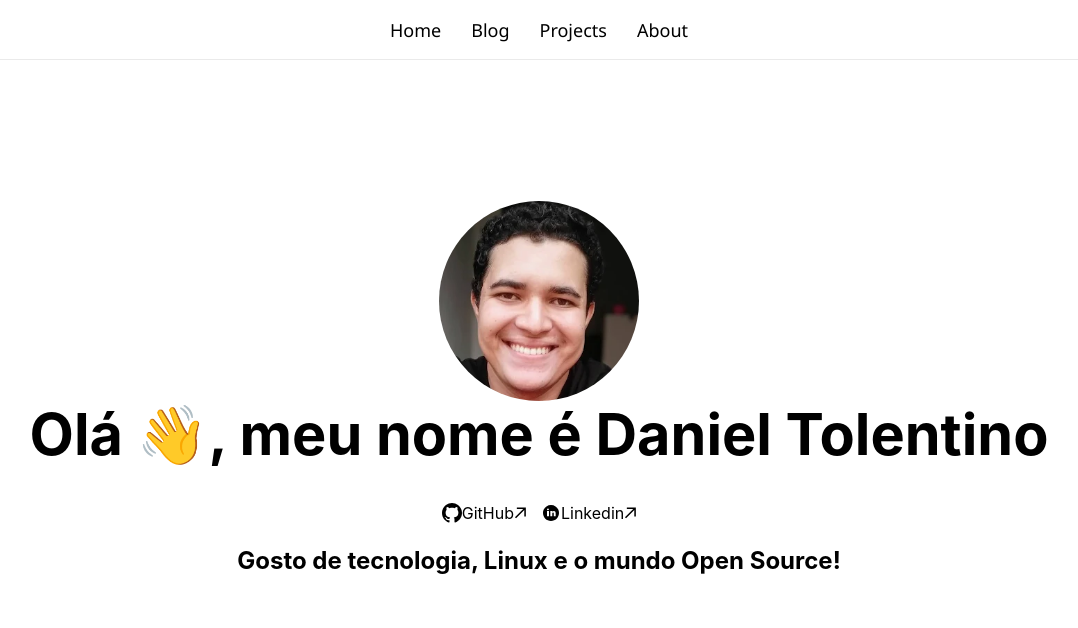
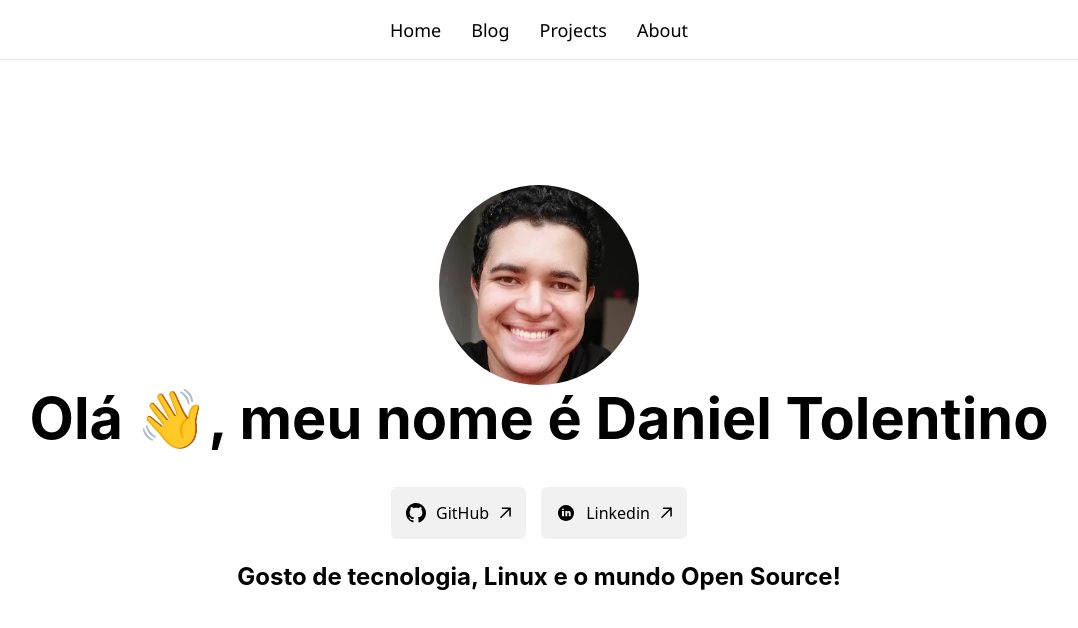
Before and after one commit to DanielTolentino/personal-page, a Next.js app: page / in a window 1280 px wide. Shown: the top 628 px of the page, without its empty margins (101-1179 px from the left). Built offline with nearby package versions, Linux system fonts and the light colour scheme.

Commit message:
Create proper containers for socials

```diff
--- a/styles/Home.module.css
+++ b/styles/Home.module.css
@@ -112,6 +112,7 @@
 .links_row{
   display: flex;
   flex-direction: row;
+  flex-wrap: wrap;
   justify-content: center;
   align-items: center;
   width: 100%;
@@ -121,3 +122,27 @@
   text-decoration: none;
 
 }
+.link_card {
+  max-height: 50;
+  border: #c2bdbd;
+  border-width: 1px;
+  border-style: none;
+  border-radius: 6px;
+  padding: 15px;
+  background-color: #f1f1f1;
+
+}
+
+.link_card:hover {
+  cursor: pointer;
+  background-color: #cccccc;
+
+}
+
+.link{
+  font-family: system-ui, -apple-system, BlinkMacSystemFont, 'Segoe UI', Roboto, Oxygen, Ubuntu, Cantarell, 'Open Sans', 'Helvetica Neue', sans-serif;
+  font-weight: 500;
+  justify-content: space-between;
+  gap: 10px;
+
+}
```
